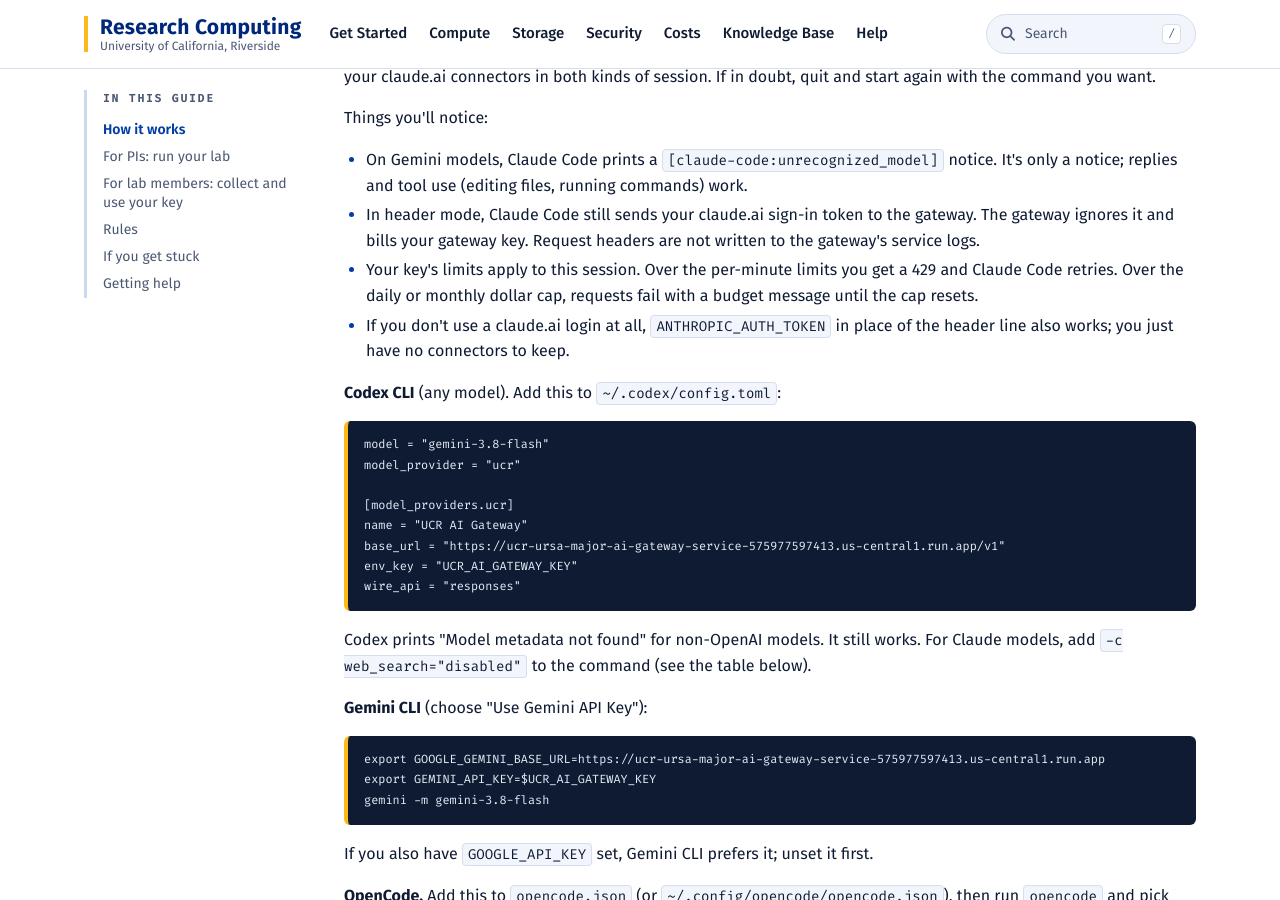
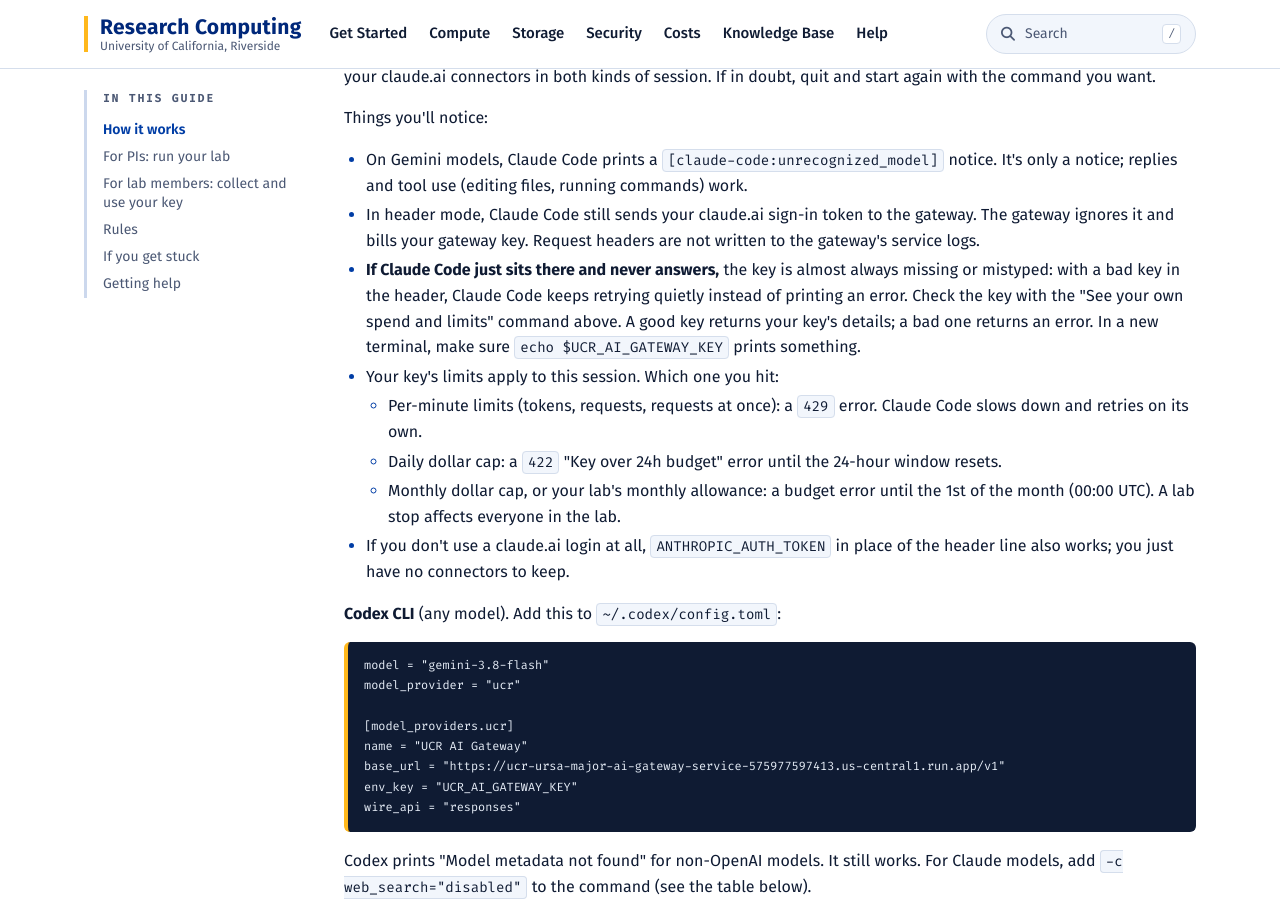
Before and after one commit to UCR-Research-Computing/rc-dev, a Jekyll site: the page built from _kb/ai-gateway-lab-guide.md, in a window 1280 px wide and 900 px high, scrolled down 6284 px. Built offline with Jekyll 4.4.1, drawn with Linux system fonts in a browser that asks for light colours; some web fonts are replaced.

Commit message:
kb: AI gateway guide, bad-key hang and which-limit notes (copy of prod)

```diff
--- a/_kb/ai-gateway-lab-guide.md
+++ b/_kb/ai-gateway-lab-guide.md
@@ -8,7 +8,7 @@
 unlisted: true
 sitemap: false
 review_notes:
-  - "2026-11-05: Claude Code section rewritten for a separate, temporary gateway session (claude-ucr shell function, or a per-folder .claude/settings.local.json) that leaves normal Claude Code untouched. Tested on Claude Code 2.1.311 against the live gateway: folder settings ran claude-sonnet-5-5 and gemini-3.8-flash through the gateway with all claude.ai connectors still listed and the key spend rising; the same command in another folder ran on the normal account with no gateway spend; the env wrapper ran gemini-3.8-flash and a Gemini session with the ANTHROPIC_DEFAULT_*_MODEL lines completed a Write tool call. A bad key in the header makes Claude Code hang and retry rather than print a clear error (seen 2026-10-27 and again 2026-11-05)."
+  - "2026-11-05: Claude Code section rewritten for a separate, temporary gateway session (claude-ucr shell function, or a per-folder .claude/settings.local.json) that leaves normal Claude Code untouched. Tested on Claude Code 2.1.311 against the live gateway (claude-ucr in zsh and in bash 3.2): folder settings ran claude-sonnet-5-5 and gemini-3.8-flash through the gateway with all claude.ai connectors still listed and the key spend rising; the same command in another folder ran on the normal account with no gateway spend; the env wrapper ran gemini-3.8-flash and a Gemini session with the ANTHROPIC_DEFAULT_*_MODEL lines completed a Write tool call. A bad key in the header makes Claude Code hang and retry rather than print a clear error (seen 2026-10-27 and again 2026-11-05)."
   - "Unlisted on purpose (2026-10-08): the AI gateway is a pilot open to labs Research Computing has onboarded, so this page is shared by link with those labs and is kept out of the KB index, related guides, site search and the sitemap, with noindex. Make it a listed, numbered article when the gateway opens more widely."
   - "Tool names, roles, key policy (90-day expiry, daily cap of 30 percent of the monthly cap, rate limits on every key and lab) app keys, models on offer and terms of use follow the gateway admin server (aigw v0.8.0) as read live on 2026-10-08. Client setups come from aigw_client_setup, tested 2026-10-01; the OpenCode MCP command was tested 2026-10-08 (OpenCode 1.18)."
   - "Prices are deliberately not printed here: they change, and aigw_models shows the current price of every model."
@@ -227,7 +227,11 @@
 
 - On Gemini models, Claude Code prints a `[claude-code:unrecognized_model]` notice. It's only a notice; replies and tool use (editing files, running commands) work.
 - In header mode, Claude Code still sends your claude.ai sign-in token to the gateway. The gateway ignores it and bills your gateway key. Request headers are not written to the gateway's service logs.
-- Your key's limits apply to this session. Over the per-minute limits you get a 429 and Claude Code retries. Over the daily or monthly dollar cap, requests fail with a budget message until the cap resets.
+- **If Claude Code just sits there and never answers,** the key is almost always missing or mistyped: with a bad key in the header, Claude Code keeps retrying quietly instead of printing an error. Check the key with the "See your own spend and limits" command above. A good key returns your key's details; a bad one returns an error. In a new terminal, make sure `echo $UCR_AI_GATEWAY_KEY` prints something.
+- Your key's limits apply to this session. Which one you hit:
+  - Per-minute limits (tokens, requests, requests at once): a `429` error. Claude Code slows down and retries on its own.
+  - Daily dollar cap: a `422` "Key over 24h budget" error until the 24-hour window resets.
+  - Monthly dollar cap, or your lab's monthly allowance: a budget error until the 1st of the month (00:00 UTC). A lab stop affects everyone in the lab.
 - If you don't use a claude.ai login at all, `ANTHROPIC_AUTH_TOKEN` in place of the header line also works; you just have no connectors to keep.
 
 **Codex CLI** (any model). Add this to `~/.codex/config.toml`:
```
